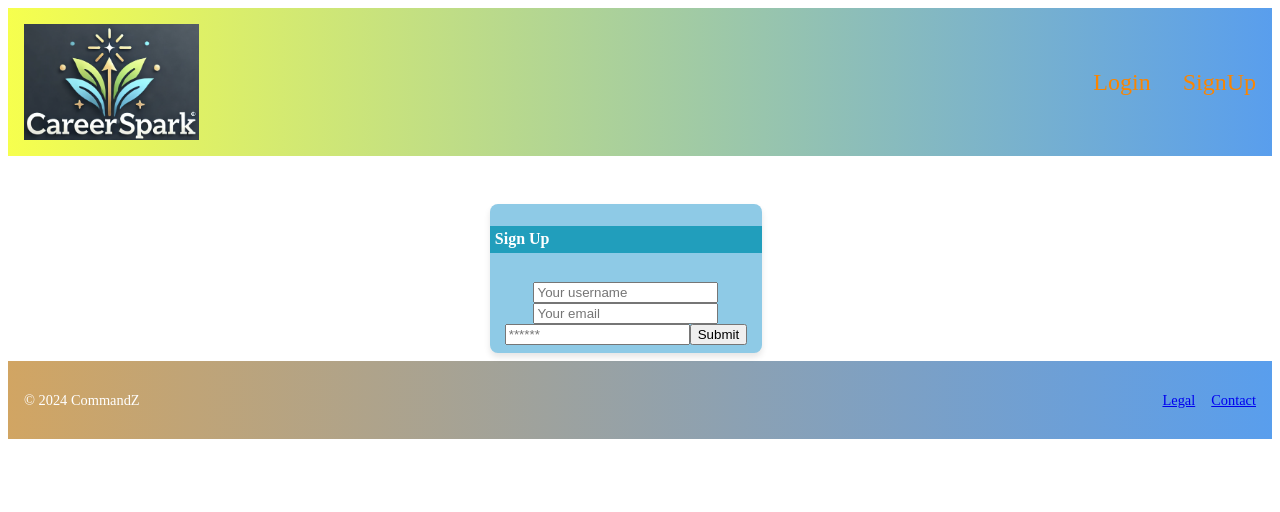
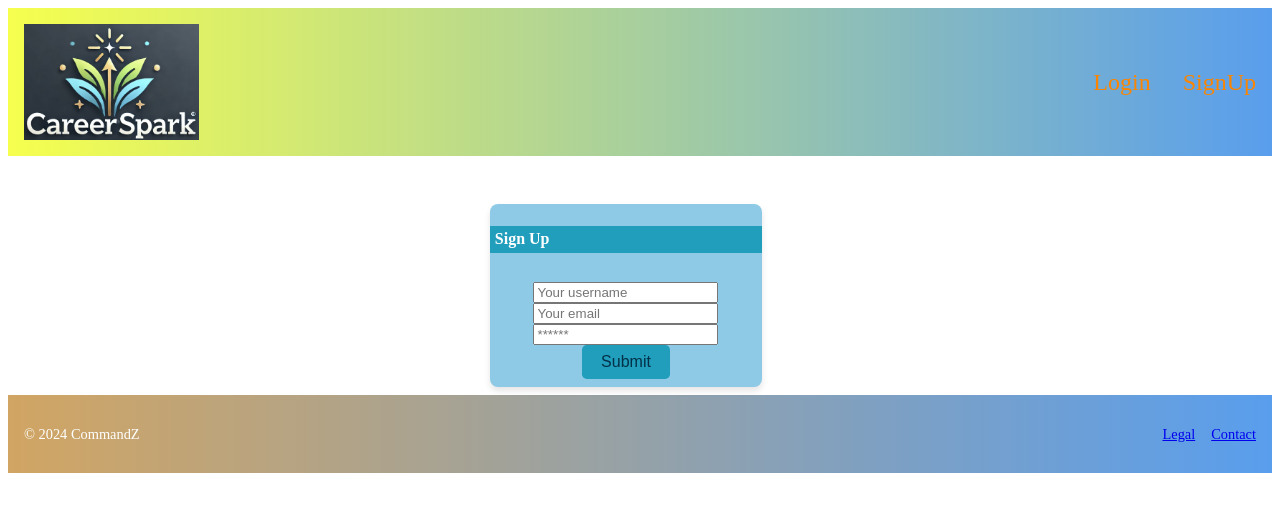
Before and after one commit to Magsmags600/Project3-CommandZ, a React (Vite) app in the folder client/: page /signup in a window 1280 px wide. Shown: the top 512 px of the page. Built offline with nearby package versions, Linux system fonts and the light colour scheme.

Commit message:
added buttons again

```diff
--- a/client/src/App.css
+++ b/client/src/App.css
@@ -39,6 +39,24 @@
 .card-footer {
   padding: 0.3rem; /* Reduce padding */
   background-color: #219ebc;
+  color: #ffffff;
+}
+
+.btn {
+  text-align: center;
+  display: inline-block;
+  padding: 0.5rem 1.2rem;
+  font-size: 1rem;
+  border-radius: 0.3rem;
+  border: none;
+  outline: none;
+  color: #023047; /* Dark Blue */
+  background-color: #219ebc; /* Primary Blue */
+  transition: color 0.2s ease-in-out, background-color 0.2s ease-in-out;
+}
+
+.btn:hover {
+  background-color: #fb8500; /* Accent Orange */
   color: #ffffff;
 }
 
```
